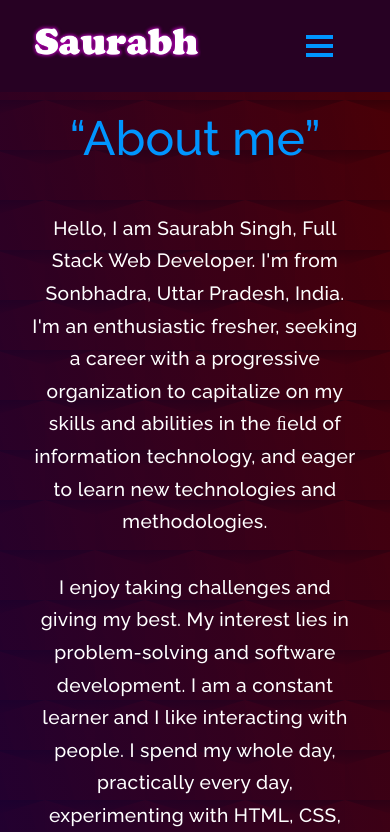
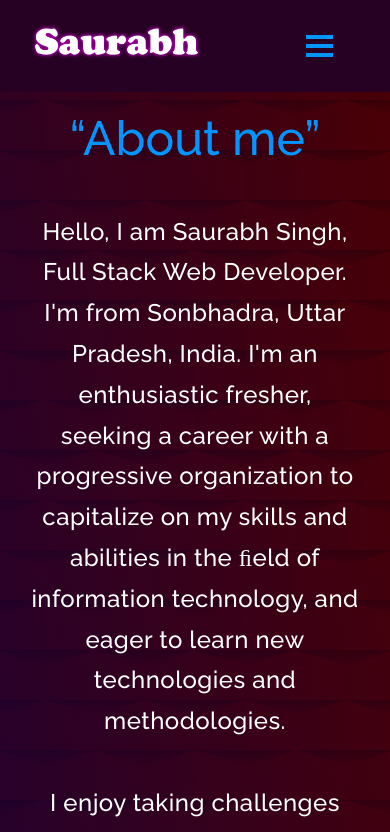
Before and after one commit to SaurabhSinghRbz/my-portfolio, a React (Create React App) app: page /about in a window 390 px wide. Shown: the top 832 px of the page. Built offline with nearby package versions, Linux system fonts and the light colour scheme.

Commit message:
updating font and width for smaller screen

```diff
--- a/src/style.css
+++ b/src/style.css
@@ -411,7 +411,7 @@ html {
   }
 
   .home-about-body {
-    font-size: 1.2em !important;
+    font-size: 1.5em !important;
     line-height: 1.7em !important;
   }
 }
```
